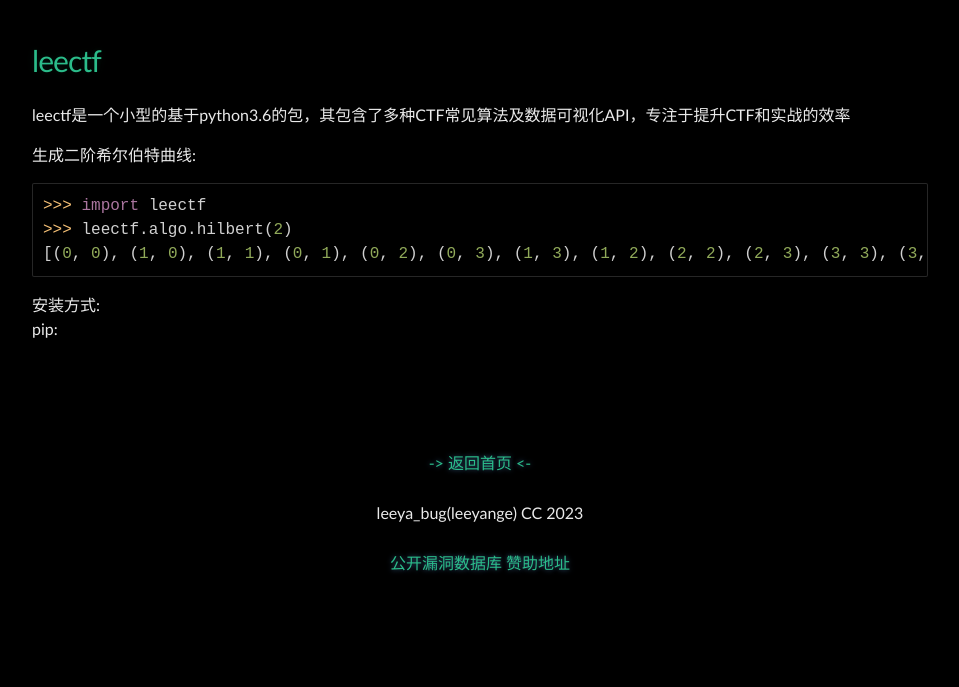
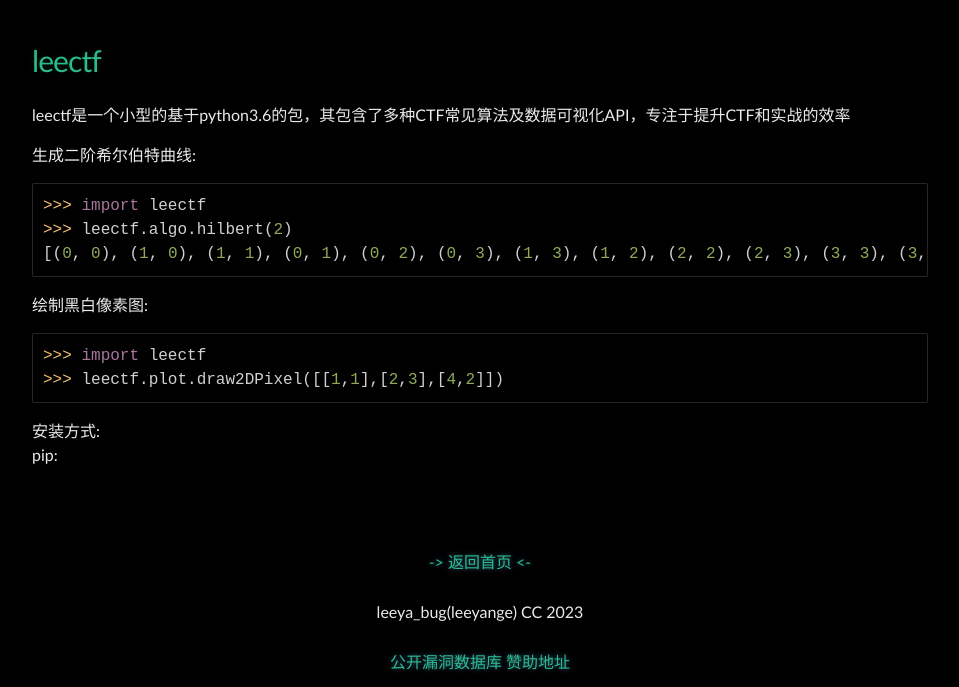
Before and after one commit to Leeyangee/leeyangee.github.io, a Jekyll site: the page built from opensource.md, in a window 1280 px wide. Shown: the part 412-1099 px from the top of the page, without its empty margins (160-1119 px from the left). Built offline with Jekyll 4.4.1, drawn with Linux system fonts in a browser that asks for light colours; before the commit the page ends 1000 px from its top, so only the background shows below that.

Commit message:
Update opensource.md

````diff
--- a/opensource.md
+++ b/opensource.md
@@ -14,5 +14,11 @@ leectf是一个小型的基于python3.6的包，其包含了多种CTF常见算
 [(0, 0), (1, 0), (1, 1), (0, 1), (0, 2), (0, 3), (1, 3), (1, 2), (2, 2), (2, 3), (3, 3), (3, 2), (3, 1), (2, 1), (2, 0), (3, 0)]
 ```
 
+绘制黑白像素图:
+```py
+>>> import leectf
+>>> leectf.plot.draw2DPixel([[1,1],[2,3],[4,2]])
+```
+
 安装方式:
 pip: <font color="red"></font>
````
